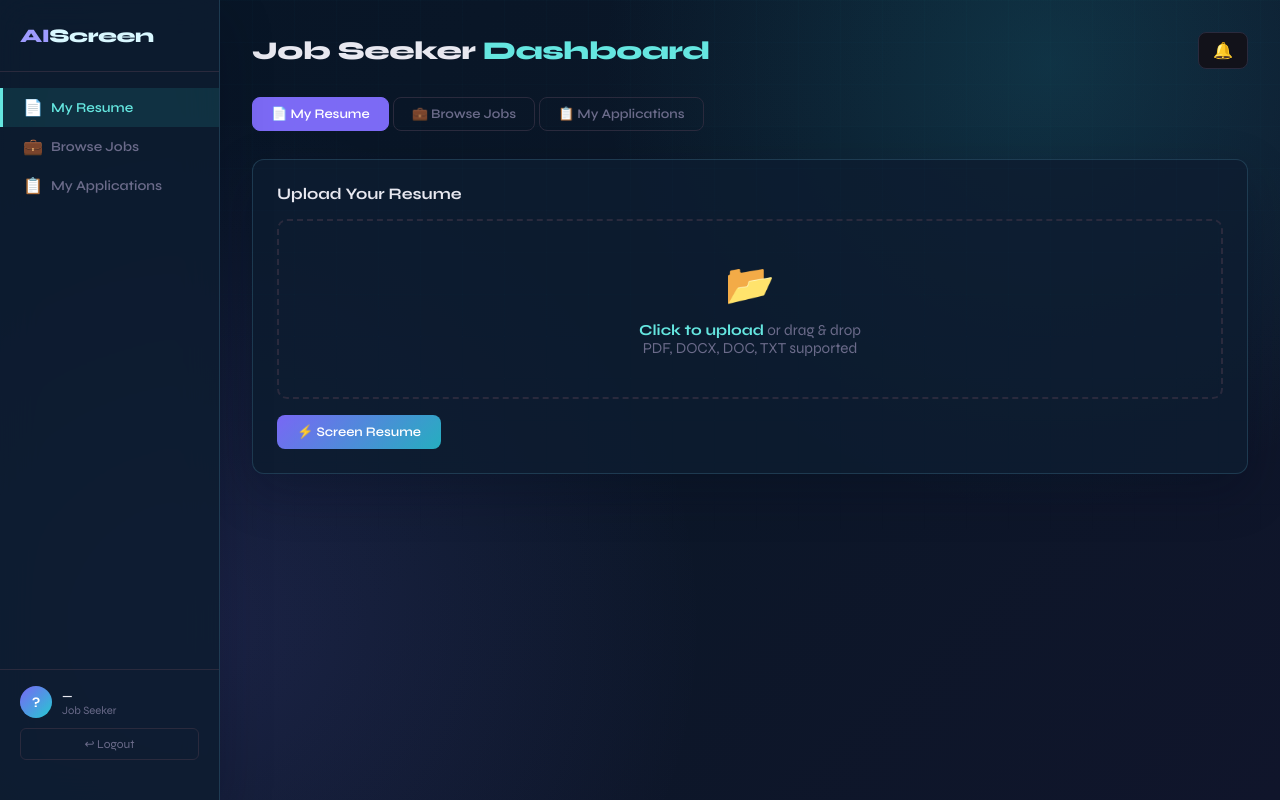
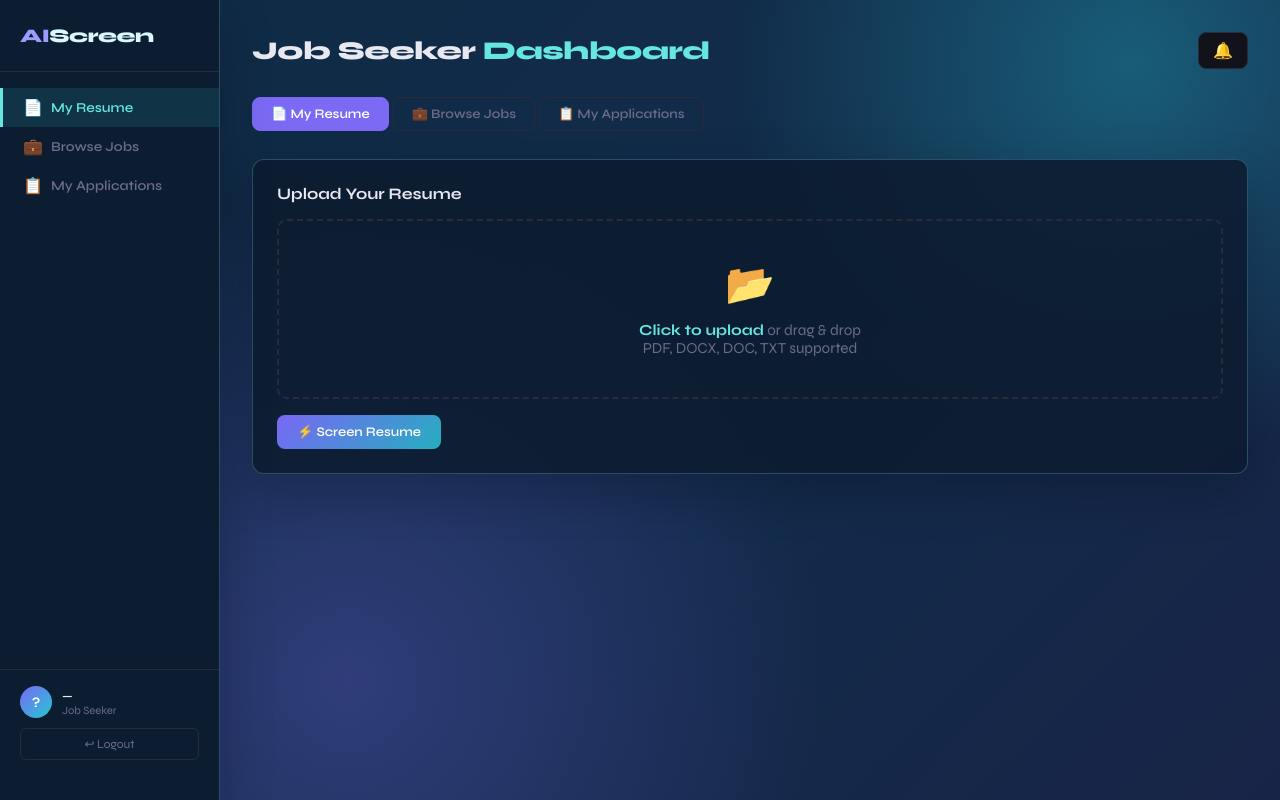
Before and after one commit to Jyoti2103singh/RecruitAI, a Flask app: template backend/templates/jobseeker/dashboard.html in a window 1280 px wide. Run offline with Flask 3, Linux system fonts and the light colour scheme; the template is opened without the code that fills it, so the values that code supplies are empty.

Commit message:
Brighten AI dashboard backgrounds

```diff
--- a/backend/templates/jobseeker/dashboard.html
+++ b/backend/templates/jobseeker/dashboard.html
@@ -294,11 +294,10 @@
       .sidebar { display: none; }
       .main { margin-left: 0; padding: 16px; }
     }
-    body {
-      background: radial-gradient(circle at 82% 8%, rgba(38,198,218,.16), transparent 28rem), radial-gradient(circle at 15% 78%, rgba(124,106,245,.15), transparent 32rem), linear-gradient(135deg, #071526 0%, #0b1728 48%, #10152b 100%);
-    }
+    body { background: #102b46 !important; }
+    .main { position: relative; background: radial-gradient(circle at 86% 8%, rgba(38,198,218,.32), transparent 25rem), radial-gradient(circle at 12% 85%, rgba(124,106,245,.28), transparent 30rem), linear-gradient(135deg, #102b46 0%, #122b4a 52%, #182447 100%); }
     body::before { content: ''; position: fixed; inset: 0; pointer-events: none; opacity: .28; background-image: linear-gradient(rgba(83,211,225,.07) 1px, transparent 1px), linear-gradient(90deg, rgba(83,211,225,.07) 1px, transparent 1px); background-size: 42px 42px; mask-image: linear-gradient(to bottom, black, transparent 82%); }
-    .sidebar, .card, .job-card, .score-box, .notif-panel { background: rgba(13,28,48,.86); border-color: rgba(103,185,215,.2); box-shadow: 0 18px 50px rgba(2,10,25,.24); }
+    .sidebar, .card, .job-card, .score-box, .notif-panel { background: rgba(13,28,48,.9); border-color: rgba(103,185,215,.32); box-shadow: 0 18px 50px rgba(2,10,25,.24); }
     .sidebar { backdrop-filter: blur(18px); }
     .card:hover, .job-card:hover { border-color: rgba(83,211,225,.6); }
     .nav-item.active { color: #65e6e0; border-left-color: #65e6e0; background: rgba(44,211,207,.12); }
```
Also changed, not shown: backend/templates/recruiter/recruiter-dashboard.html (+3 -4 lines).
